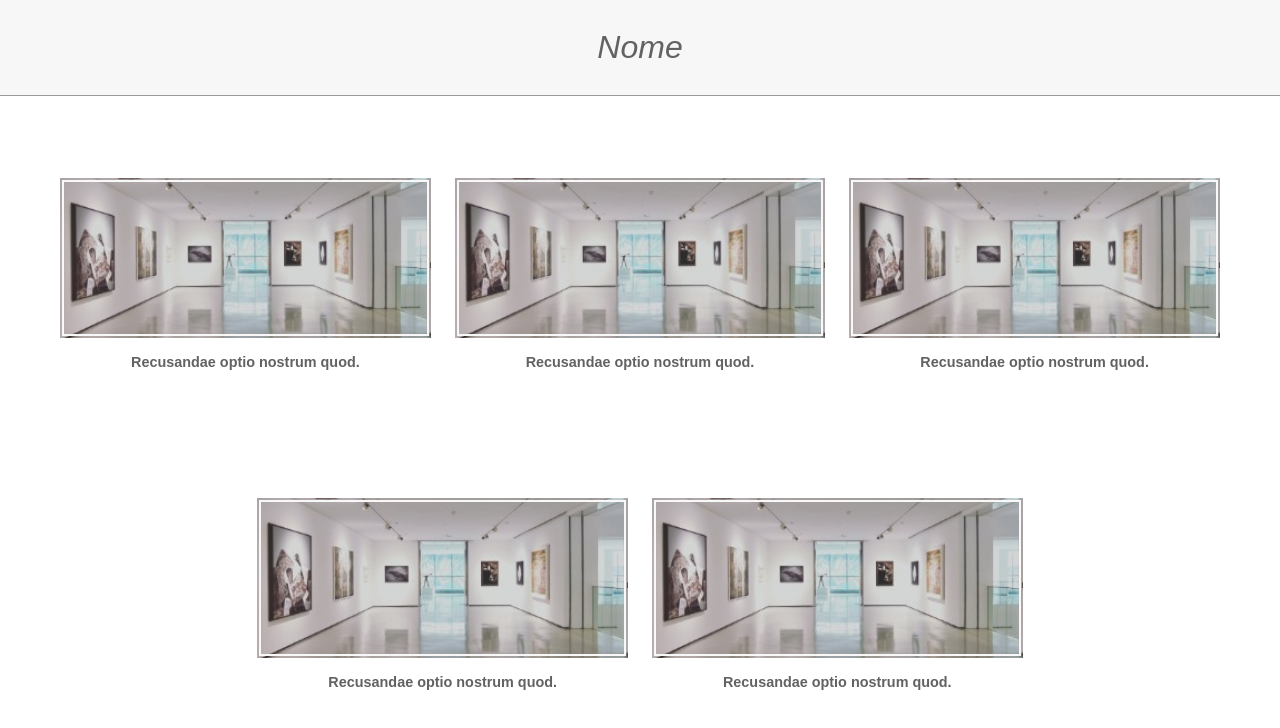
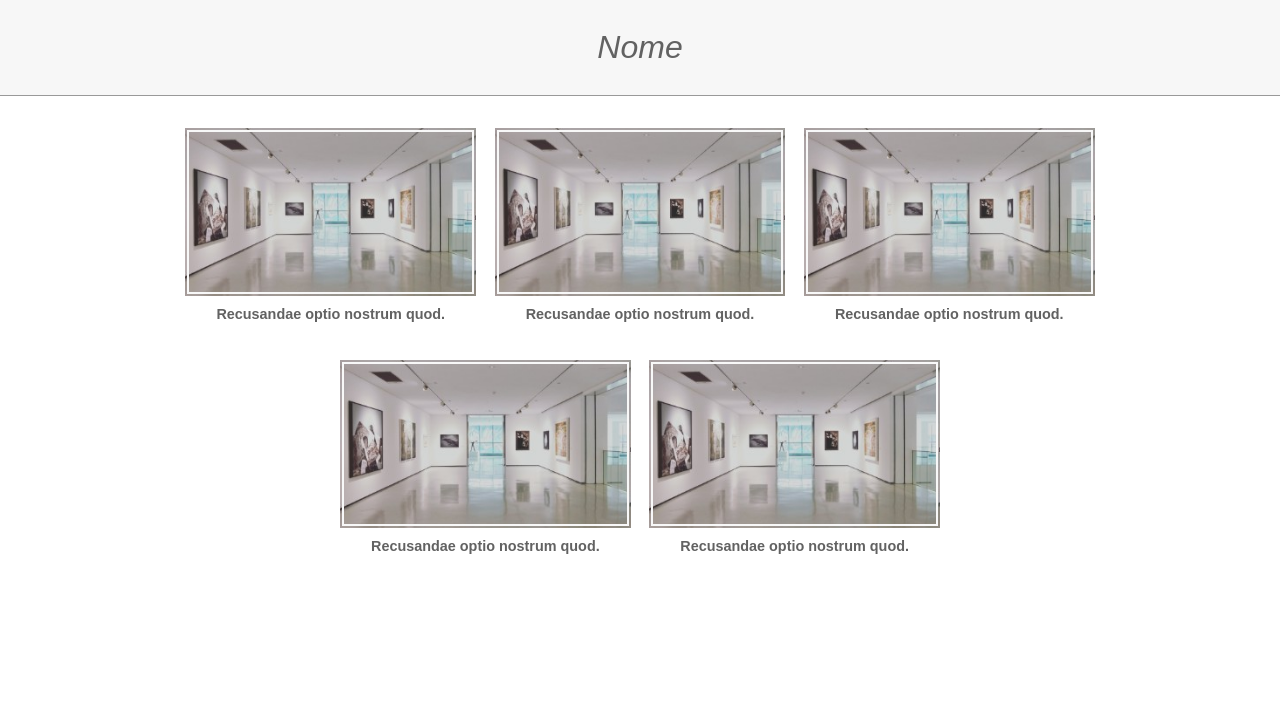
Before and after one commit to favasconcelos/annecvasconcelos.github.io, a React (Create React App) app: page / in a window 1280 px wide. Shown: the top 728 px of the page. Built offline with nearby package versions, Linux system fonts and the light colour scheme.

Commit message:
Fixing css issues in the project grid

```diff
--- a/src/app/component/card/card.scss
+++ b/src/app/component/card/card.scss
@@ -1,15 +1,19 @@
 .card {
   cursor: pointer;
+  width: 31.33%;
+  height: 200px;
+  margin: 0 1% 32px;
+  // flex: 0 1 31.33%;
   img {
     width: 100%;
-    height: 80%;
+    height: calc(100% - 2em);
     object-fit: cover;
     transition: opacity 0.2s ease-in-out;
     outline: 2px solid #f8f8f8;
     outline-offset: -4px;
   }
   p {
-    height: 20%;
+    height: 2em;
     display: flex;
     justify-content: center;
     flex-direction: column;
--- a/src/app/component/projects/index.tsx
+++ b/src/app/component/projects/index.tsx
@@ -30,7 +30,7 @@ const Projects: React.FC = () => {
   return (
     <div id="projects">
       {PROJECTS.map(project => {
-        return <Card />;
+        return <Card key={project.title} />;
       })}
     </div>
   );
--- a/src/app/component/projects/projects.scss
+++ b/src/app/component/projects/projects.scss
@@ -1,6 +1,5 @@
 #projects {
-  max-width: 100%;
-  min-height: calc(100vh - 6em);
+  max-width: 1024px;
   background-color: #fff;
 
   padding: 2em 3em;
@@ -9,11 +8,5 @@
   display: flex;
   flex-flow: row wrap;
   justify-content: center;
-  align-items: center;
-
-  .card {
-    width: 31.33%;
-    height: 200px;
-    margin: 0 1% 20px;
-  }
+  align-items: flex-start;
 }
--- a/src/index.scss
+++ b/src/index.scss
@@ -8,5 +8,5 @@ body {
   font-family: Arial, Helvetica, sans-serif;
   font-size: 1em;
   color: #626262;
-  background-color: #f7f7f7;
+  // background-color: #f7f7f7;
 }
```
